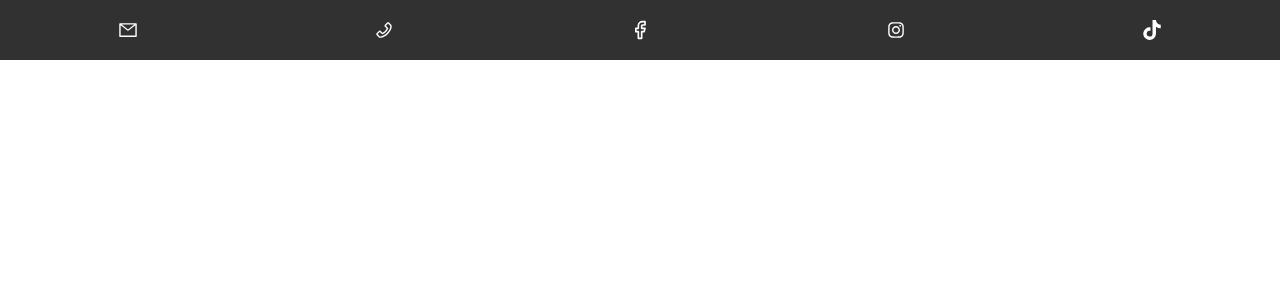
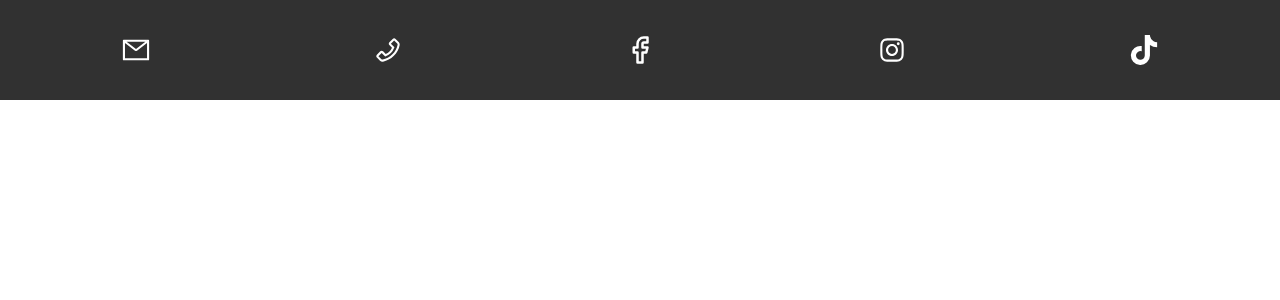
Before and after one commit to idenispankov/boomballoonlv_next_js, a Next.js app: page / in a window 1280 px wide. Shown: the top 300 px of the page. Built offline with nearby package versions, Linux system fonts and the light colour scheme.

Commit message:
size icons test

```diff
--- a/components/ContactBar/ContactBar.module.css
+++ b/components/ContactBar/ContactBar.module.css
@@ -1,11 +1,11 @@
 .contact_bar {
   width: 100%;
-  height: 60px;
+  height: 100px;
   background: #313131;
   display: flex;
   justify-content: space-around;
   align-items: center;
-  /* padding: 0 20px; */
+  padding: 0 10px;
   /* position: absolute;
   bottom: 0; */
 }
@@ -20,6 +20,6 @@
 
 .icon {
   color: #fff;
-  width: 20px;
-  height: 20px;
+  width: 30px;
+  height: 30px;
 }
```
